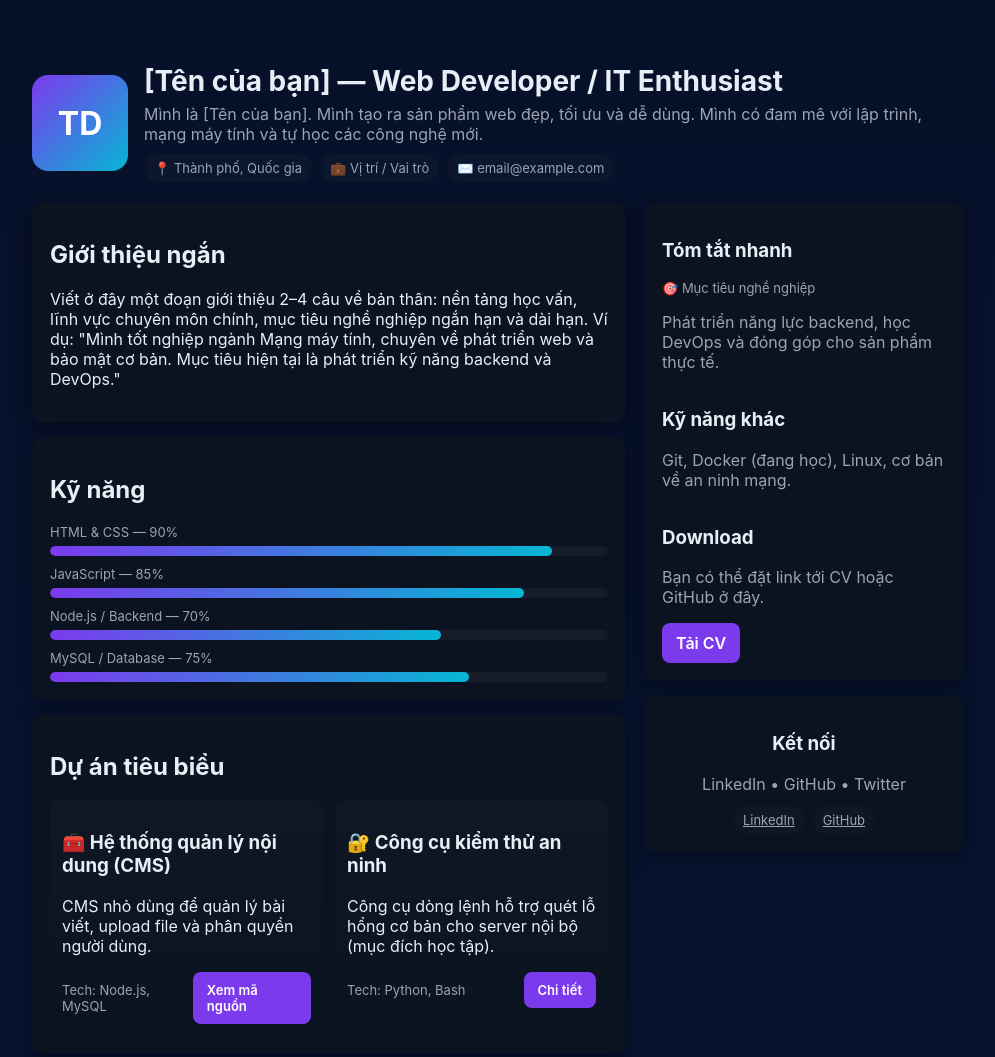
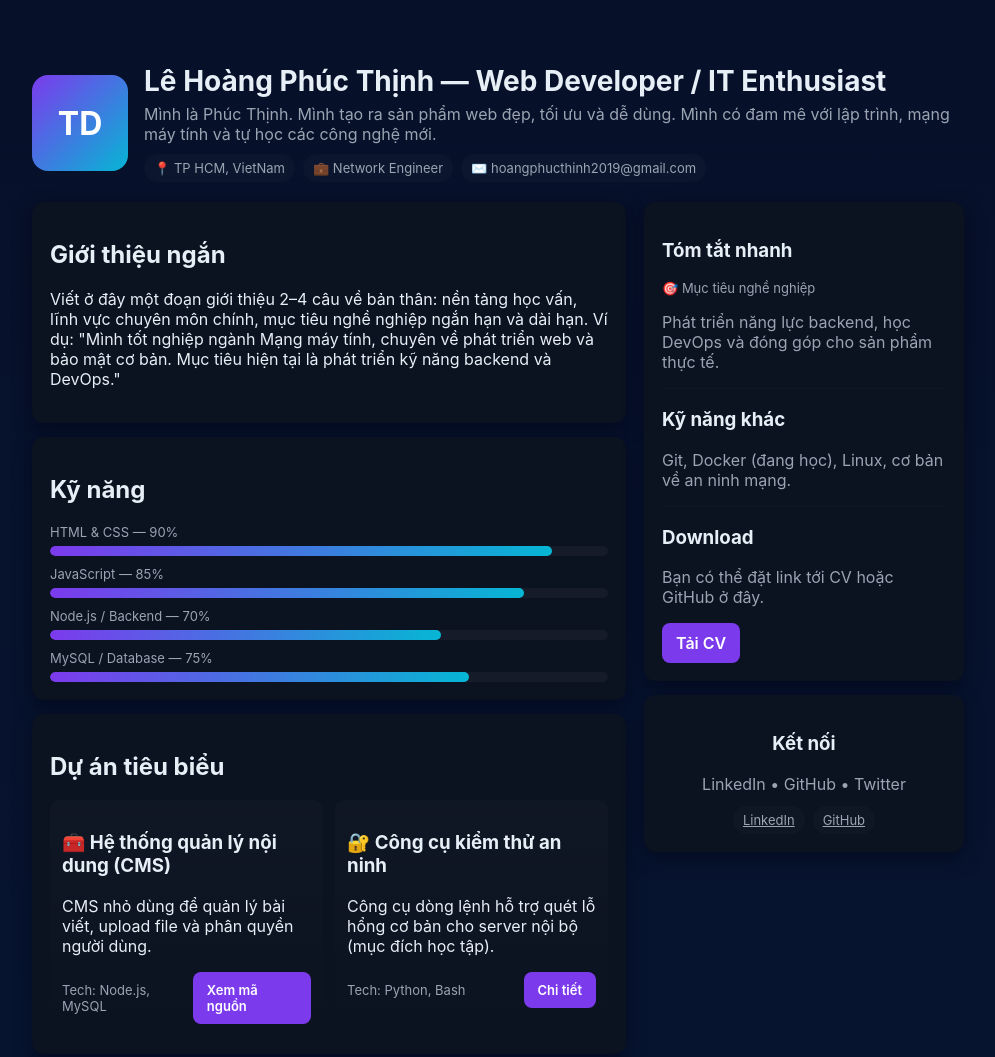
Before and after one commit to hhoangthinhh/demohtml, a plain HTML site: page index.html in a window 1280 px wide. Shown: the top 1057 px of the page, without its empty margins (142-1137 px from the left). Drawn offline with Linux system fonts and the light colour scheme.

Commit message:
Update index.html

```diff
--- a/index.html
+++ b/index.html
@@ -39,12 +39,12 @@
     <header>
       <div class="avatar" aria-hidden>TD</div>
       <div>
-        <h1>[Tên của bạn] — Web Developer / IT Enthusiast</h1>
-        <p class="lead">Mình là [Tên của bạn]. Mình tạo ra sản phẩm web đẹp, tối ưu và dễ dùng. Mình có đam mê với lập trình, mạng máy tính và tự học các công nghệ mới.</p>
+        <h1>Lê Hoàng Phúc Thịnh — Web Developer / IT Enthusiast</h1>
+        <p class="lead">Mình là Phúc Thịnh. Mình tạo ra sản phẩm web đẹp, tối ưu và dễ dùng. Mình có đam mê với lập trình, mạng máy tính và tự học các công nghệ mới.</p>
         <div style="margin-top:10px;display:flex;gap:8px;flex-wrap:wrap">
-          <span class="chip">📍 Thành phố, Quốc gia</span>
-          <span class="chip">💼 Vị trí / Vai trò</span>
-          <span class="chip">✉️ email@example.com</span>
+          <span class="chip">📍 TP HCM, VietNam</span>
+          <span class="chip">💼 Network Engineer</span>
+          <span class="chip">✉️ hoangphucthinh2019@gmail.com</span>
         </div>
       </div>
     </header>
```
